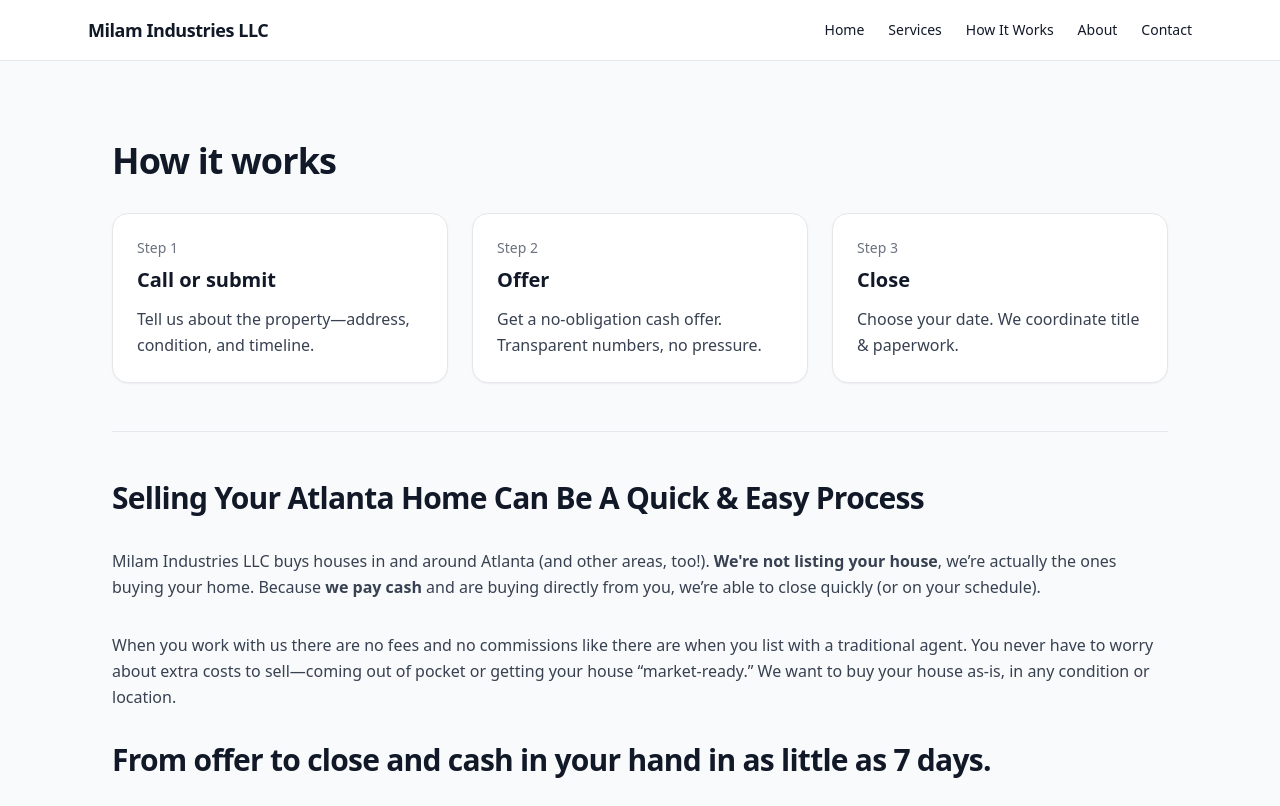
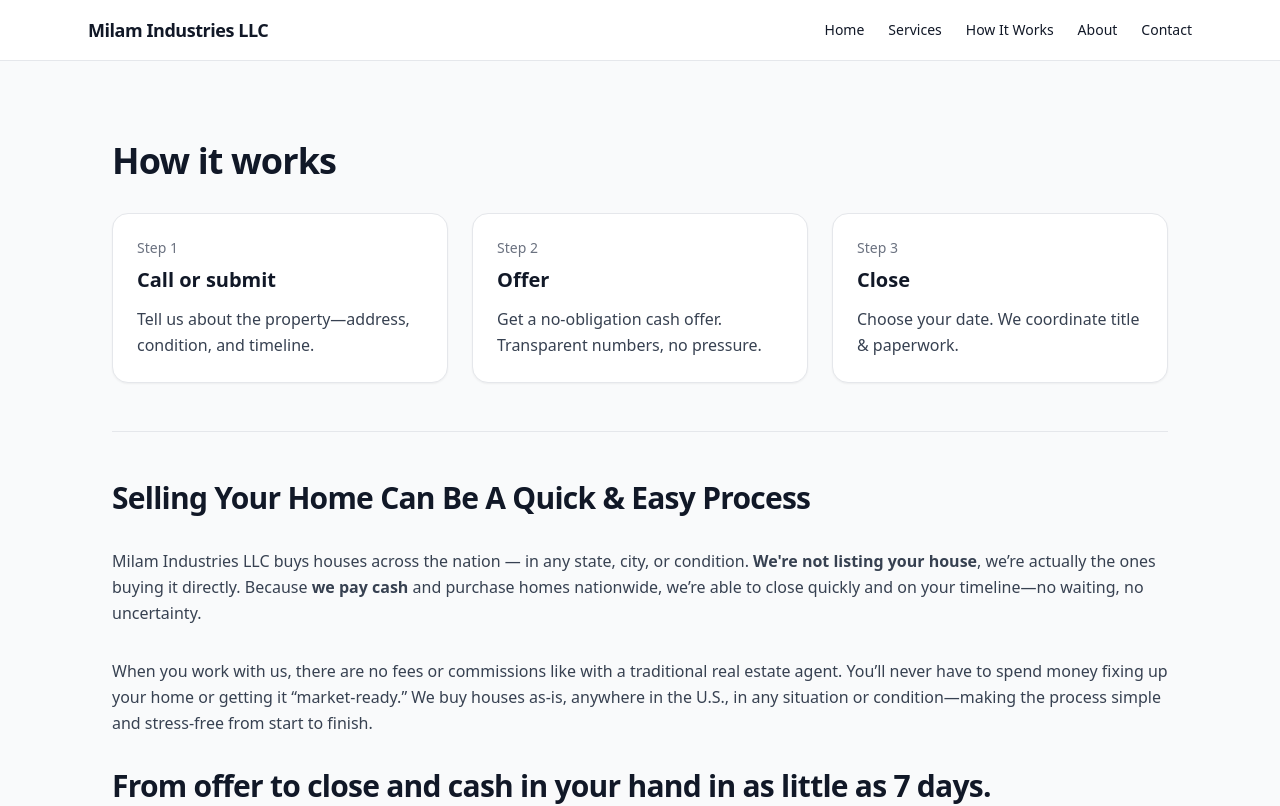
Before and after one commit to milamindustries/milamindustries-site, a Next.js app in the folder milamindustries-site/: page /how-it-works in a window 1280 px wide. Shown: the top 806 px of the page. Built offline with nearby package versions, Linux system fonts and the light colour scheme.

Commit message:
chore(how-it-works): update copy to reflect nationwide service instead of Atlanta

```diff
--- a/milamindustries-site/app/how-it-works/page.jsx
+++ b/milamindustries-site/app/how-it-works/page.jsx
@@ -47,19 +47,20 @@ export default function HowItWorksPage() {
       {/* Long-form explainer pulled from your screenshots */}
       <section className="mt-12 space-y-8">
         <h2 className="text-3xl font-extrabold tracking-tight text-gray-900">
-          Selling Your Atlanta Home Can Be A Quick & Easy Process
-        </h2>
-        <p className="text-gray-700 leading-relaxed">
-          Milam Industries LLC buys houses in and around Atlanta (and other areas, too!).
-          <strong> We&apos;re not listing your house</strong>, we’re actually the ones buying your home.
-          Because <strong>we pay cash</strong> and are buying directly from you, we’re able to close quickly
-          (or on your schedule).
-        </p>
-        <p className="text-gray-700 leading-relaxed">
-          When you work with us there are no fees and no commissions like there are when you list with a
-          traditional agent. You never have to worry about extra costs to sell—coming out of pocket or
-          getting your house “market-ready.” We want to buy your house as-is, in any condition or location.
-        </p>
+  Selling Your Home Can Be A Quick & Easy Process
+</h2>
+<p className="text-gray-700 leading-relaxed">
+  Milam Industries LLC buys houses across the nation — in any state, city, or condition.
+  <strong> We&apos;re not listing your house</strong>, we’re actually the ones buying it directly.
+  Because <strong>we pay cash</strong> and purchase homes nationwide, we’re able to close quickly
+  and on your timeline—no waiting, no uncertainty.
+</p>
+<p className="text-gray-700 leading-relaxed">
+  When you work with us, there are no fees or commissions like with a traditional real estate agent.
+  You’ll never have to spend money fixing up your home or getting it “market-ready.” We buy houses
+  as-is, anywhere in the U.S., in any situation or condition—making the process simple and stress-free
+  from start to finish.
+</p>
 
         <h3 className="mt-10 text-3xl font-extrabold tracking-tight text-gray-900">
           From offer to close and cash in your hand in as little as 7 days.
```
